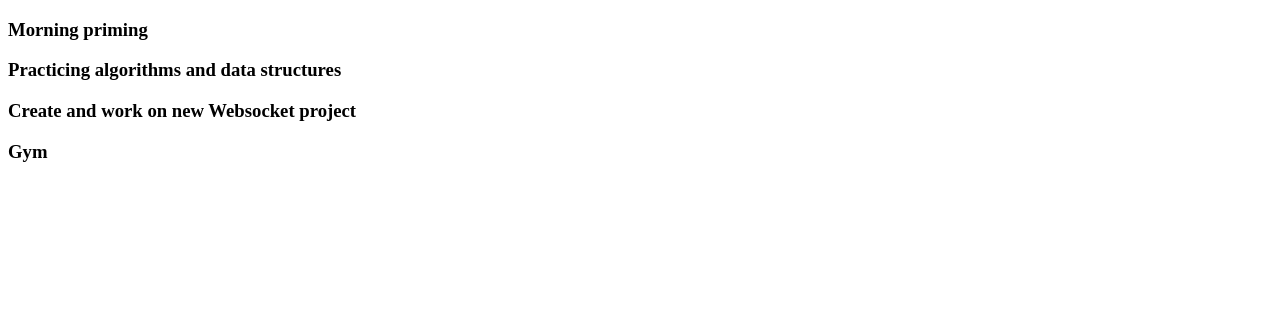
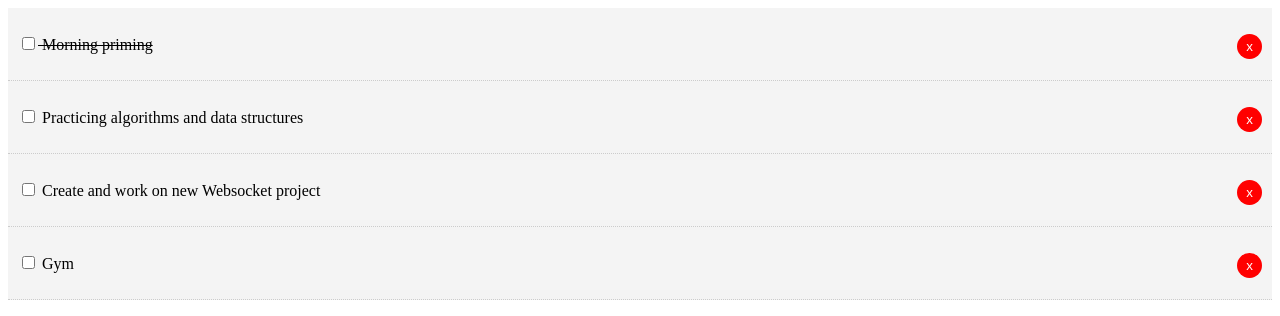
Before and after one commit to SmitnAntonyDv/vue_todolist, a Vue app: page / in a window 1280 px wide. Shown: the top 316 px of the page. Built offline with nearby package versions, Linux system fonts and the light colour scheme.

Commit message:
enabled checkbox line-through on todoItem

```diff
--- a/src/App.vue
+++ b/src/App.vue
@@ -18,22 +18,22 @@ export default {
         {
           id: 1,
           title: "Morning priming",
-          completion: true,
+          completed: true,
         },
         {
           id: 2,
           title: "Practicing algorithms and data structures",
-          completion: false,
+          completed: false,
         },
         {
           id: 3,
           title: "Create and work on new Websocket project",
-          completion: false,
+          completed: false,
         },
         {
           id: 4,
           title: "Gym",
-          completion: false,
+          completed: false,
         },
       ],
     };
--- a/src/components/TodoItem.vue
+++ b/src/components/TodoItem.vue
@@ -1,12 +1,26 @@
 <template>
-  <div>
-    <p>todo Item</p>
+  <div class="todo-item" v-bind:class="{'is-complete':todo.completed}">
+    <p>
+      <input type="checkbox" v-on:change="markComplete" />
+      {{todo.title}}
+      <!-- can also use a v-on:click event handler to emit -->
+      <button @click="$emit('del-todo', todo.id)" class="del">x</button>
+    </p>
   </div>
 </template>
 
 <script>
 export default {
   name: "TodoItem",
+  props: ["todo"],
+  methods: {
+    markComplete() {
+      this.todo.completed = !this.todo.completed;
+    },
+    deleteTask() {
+      this.todo;
+    },
+  },
 };
 </script>
 
--- a/src/components/Todos.vue
+++ b/src/components/Todos.vue
@@ -1,14 +1,20 @@
 <template>
   <div>
     <div v-bind:key="todo.id" v-for="todo in todos">
-      <h3>{{todo.title}}</h3>
+      <TodoItem v-bind:todo="todo" />
     </div>
   </div>
 </template>
 
 <script>
+import TodoItem from "./TodoItem.vue";
+
 export default {
   name: "Todos",
+  components: {
+    TodoItem,
+  },
+
   props: ["todos"],
 };
 </script>
```
